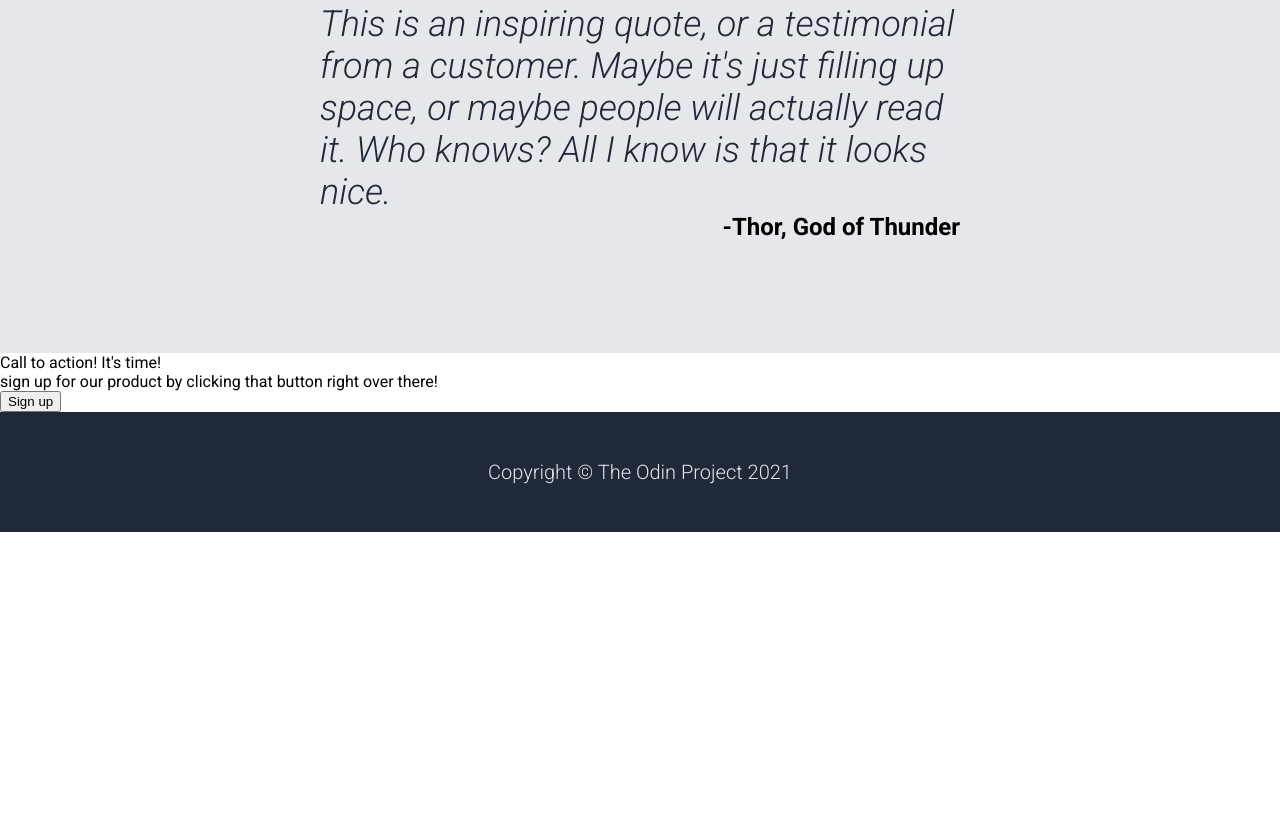
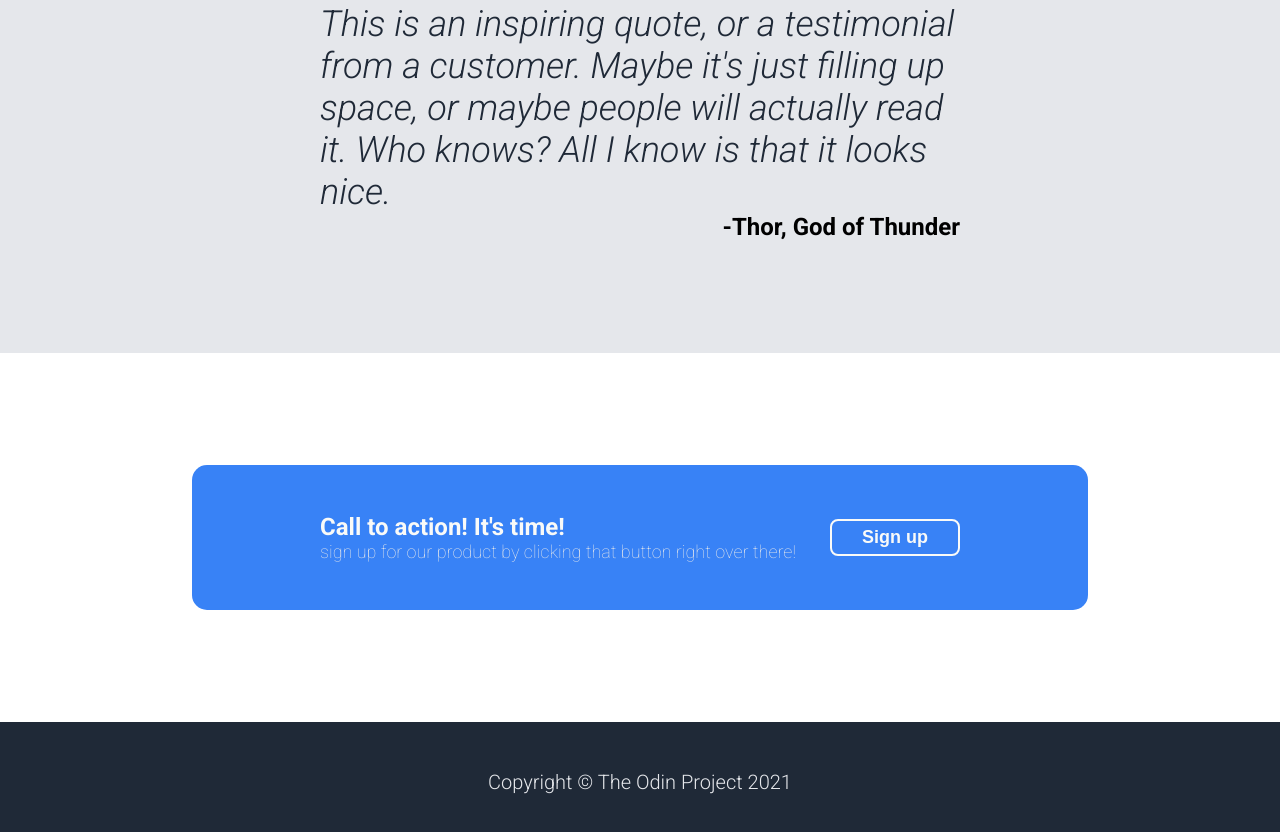
Before and after one commit to n6mya/odin-landing-page, a plain HTML site: page index.html in a window 1280 px wide. Shown: the part 838-1670 px from the top of the page. Before the commit the page ends 1370 px from the top, so only its background shows below. Drawn offline with Linux system fonts and the light colour scheme.

Commit message:
Add styles to CTA

```diff
--- a/style.css
+++ b/style.css
@@ -97,6 +97,45 @@ body {
     font-size: 24px;
 }
 
+.cta {
+    display: flex;
+    justify-content: center;
+    align-items: center;
+    padding: 7em 12em;
+}
+
+.cta-banner {
+    display: flex;
+    justify-content: space-between;
+    background-color: #3882F6;
+    flex: 1 1 1100px;
+    padding: 3em 8em;
+    border-radius: 15px;
+}
+
+.cta-text-main {
+    color: #F9FAF8;
+    font-size: 24px;
+    font-weight: bold;
+}
+
+.cta-text-sub {
+    color: #E5E7EB;
+    font-size: 18px;
+    font-weight: lighter;
+}
+
+.cta-button {
+    align-self: center;
+    color:#F9FAF8;
+    background-color: #3882F6;
+    font-size: 18px;
+    font-weight: bold;
+    padding: 6px 30px;
+    border-radius: 8px;
+    border: 2px solid #F9FAF8;
+}
+
 .footer {
     display: flex;
     justify-content: center;
```
